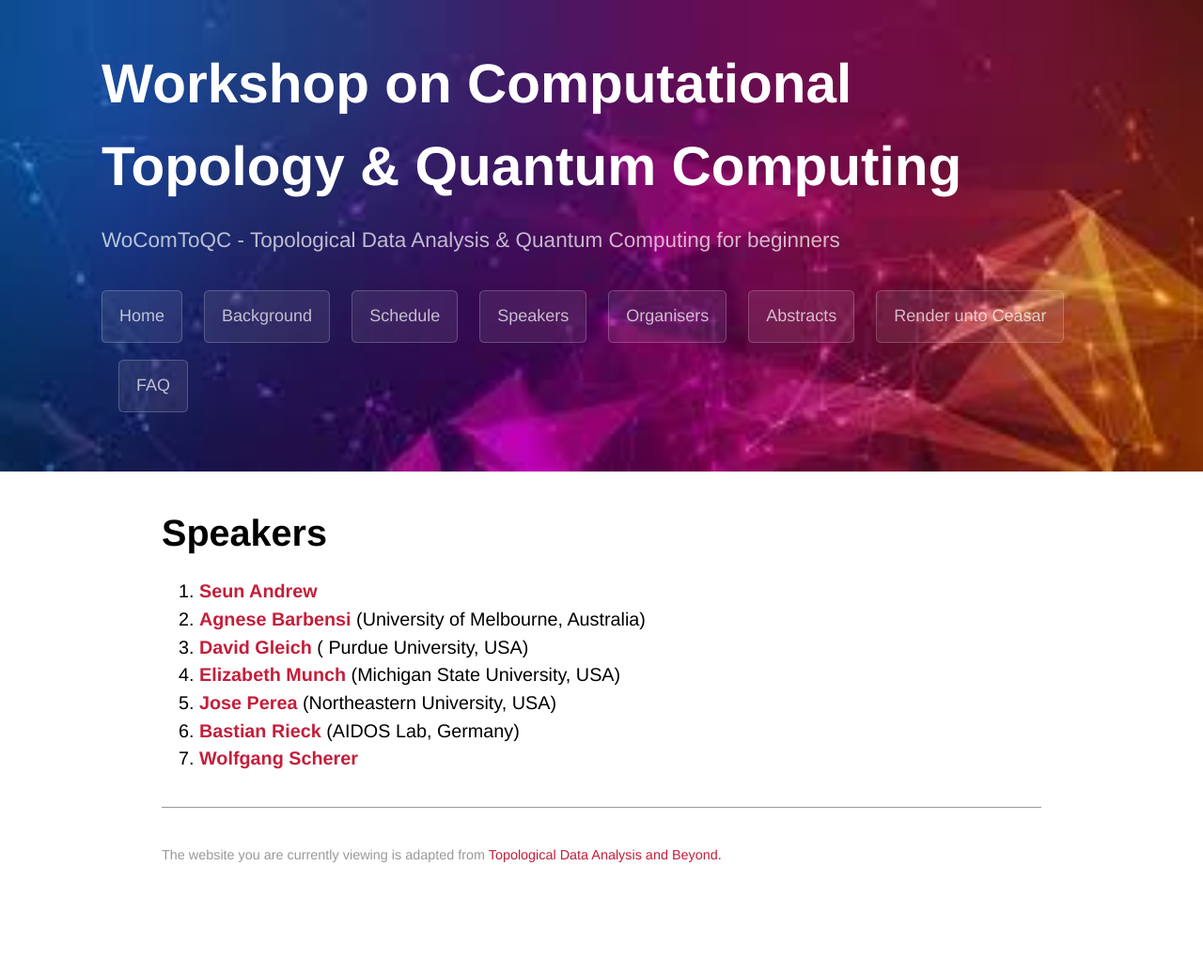
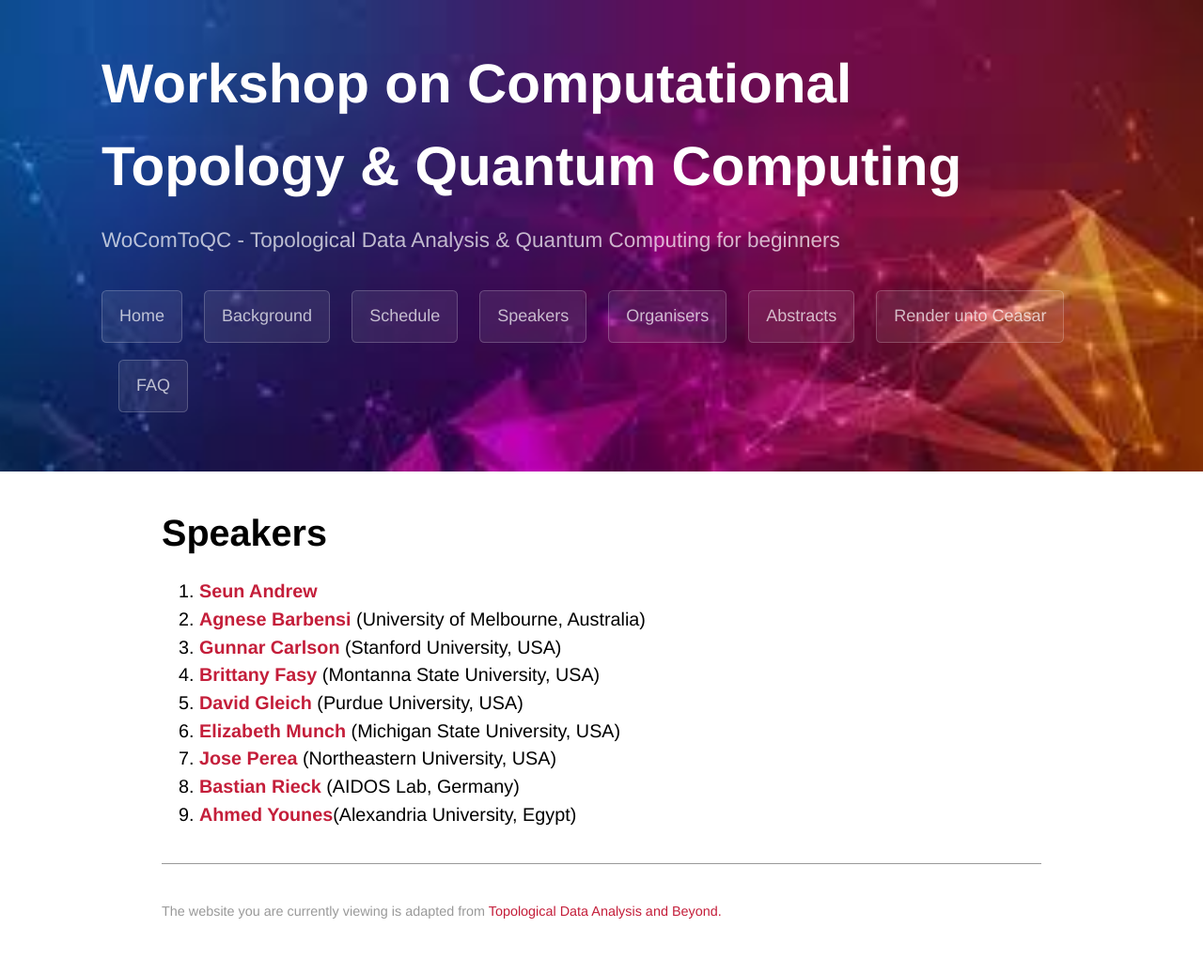
Before and after one commit to WoComtoQC/wocomtoqc.github.io, a Jekyll site: the page built from speakers.md, in a window 1280 px wide. Shown: the whole page at 94% size. Built offline with Jekyll 4.4.1, drawn with Linux system fonts in a browser that asks for light colours; some web fonts are replaced; our own code applies the rules of GitHub Pages for plain Markdown files; before the commit the page ends 977 px from its top, so only the background shows below that.

Commit message:
Update speakers.md

```diff
--- a/speakers.md
+++ b/speakers.md
@@ -9,8 +9,10 @@ layout: default
 
 1. [**Seun Andrew**](https://www.linkedin.com/in/sean-thawe-61313624b/)
 2.  [**Agnese Barbensi**](https://sites.google.com/view/agnesebarbensi/home) (University of Melbourne, Australia)
-3.  [**David Gleich**](https://www.cs.purdue.edu/homes/dgleich/) ( Purdue University, USA)
-4.  [**Elizabeth Munch**](http://www.elizabethmunch.com/) (Michigan State University, USA)
-5.  [**Jose Perea**](https://www.joperea.com/) (Northeastern University, USA)
-6.  [**Bastian Rieck**](https://bastian.rieck.me/) (AIDOS Lab, Germany)
-7.  [**Wolfgang Scherer**]()
+3.  [**Gunnar Carlson**](https://mathematics.stanford.edu/people/gunnar-carlsson) (Stanford University, USA)
+4.  [**Brittany Fasy**](https://www.cs.montana.edu/directory/1812041/brittany-fasy) (Montanna State University, USA)
+5.  [**David Gleich**](https://www.cs.purdue.edu/homes/dgleich/) (Purdue University, USA)
+6.  [**Elizabeth Munch**](http://www.elizabethmunch.com/) (Michigan State University, USA)
+7.  [**Jose Perea**](https://www.joperea.com/) (Northeastern University, USA)
+8.  [**Bastian Rieck**](https://bastian.rieck.me/) (AIDOS Lab, Germany)
+9.  [**Ahmed Younes**](https://www.linkedin.com/in/ahmed-younes-18910592/)(Alexandria University, Egypt)
```
